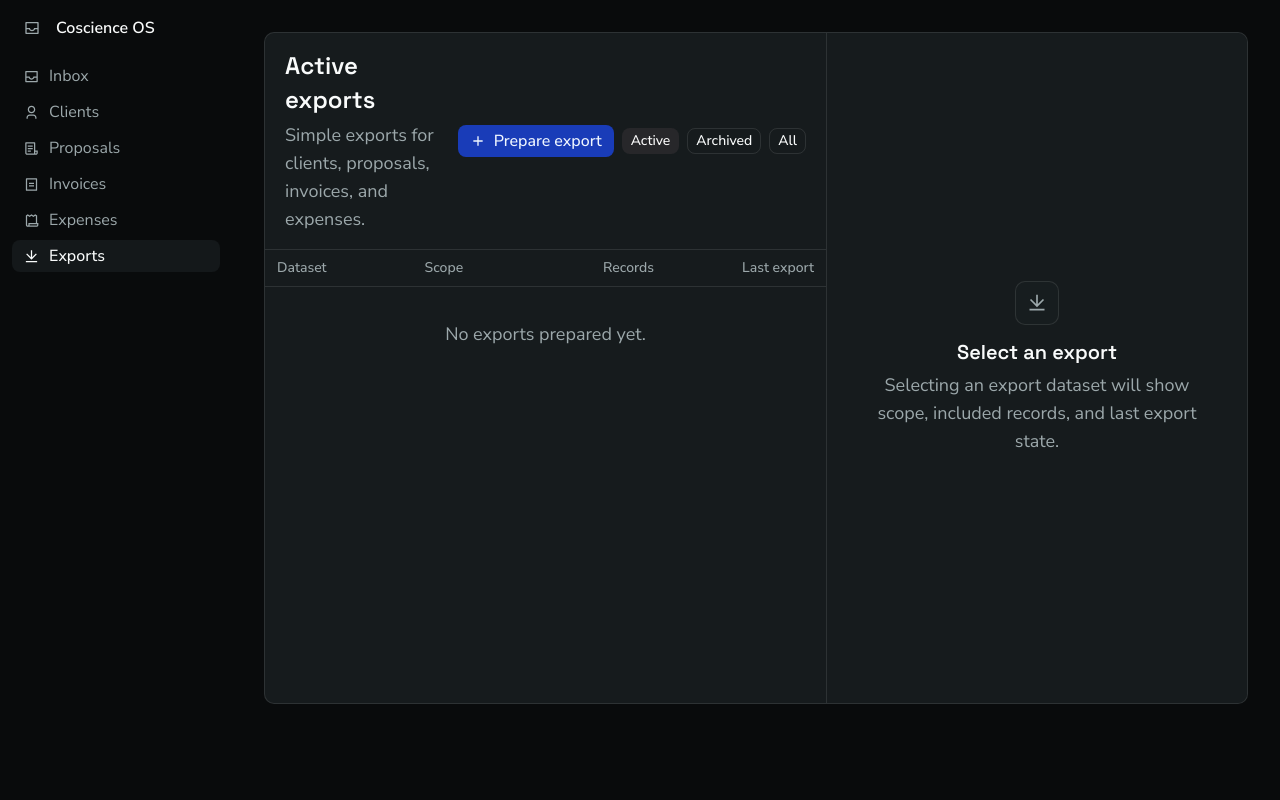
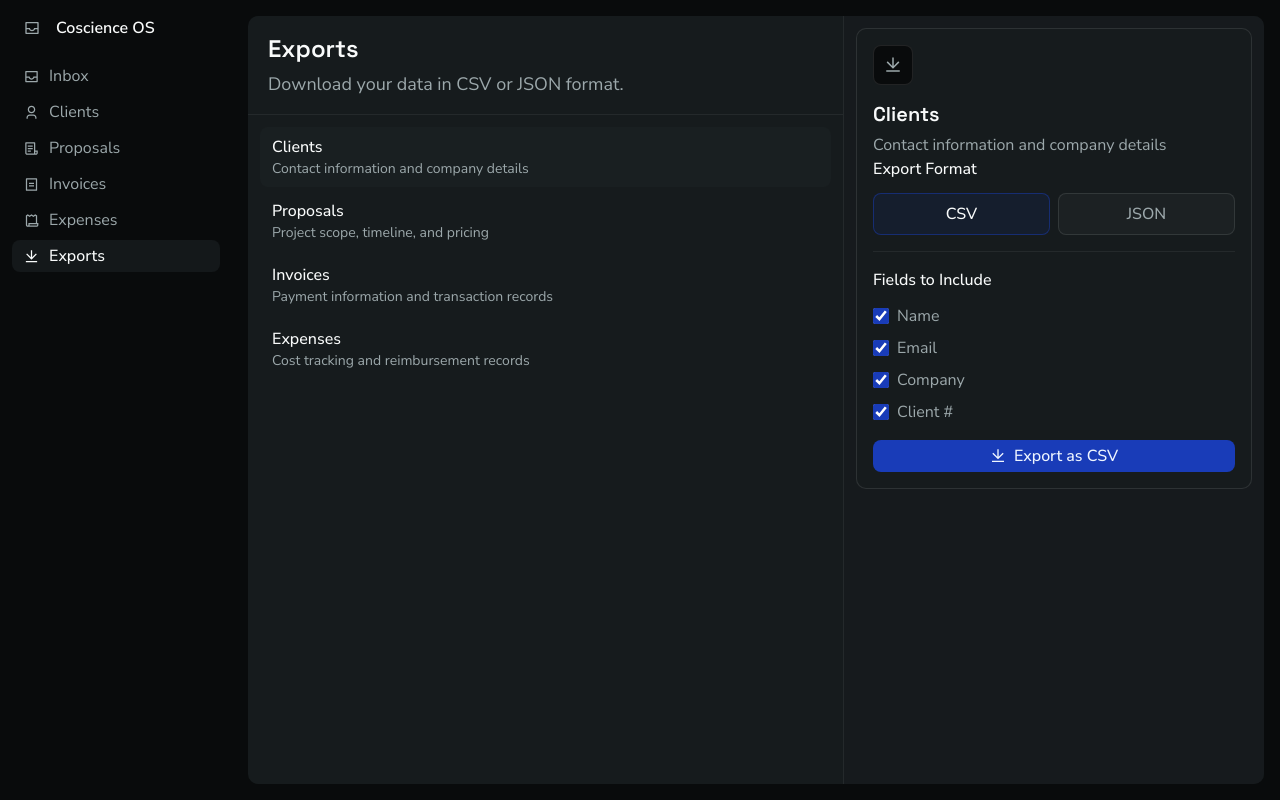
Before and after one commit to n3sty/c-os, a Next.js app: page /exports in a window 1280 px wide. Built offline with nearby package versions, Linux system fonts and the light colour scheme.

Commit message:
feat(exports): add configurable export workspace
Add a dedicated exports screen with dataset selection, format
toggles, and field-level controls for future bookkeeping
downloads.

Refs COS-115, COS-116

```diff
--- a/src/app/exports/page.tsx
+++ b/src/app/exports/page.tsx
@@ -1,26 +1,220 @@
+"use client";
+
 import { RiDownloadLine } from "@remixicon/react";
+import { useState } from "react";
 
 import { AppShell } from "@/components/app/app-shell";
-import { EntityPage } from "@/components/app/entity-page";
+import { Button } from "@/components/ui/button";
+import { Card, CardContent, CardHeader, CardTitle } from "@/components/ui/card";
+import { cn } from "@/lib/utils";
+
+type ExportType = "clients" | "proposals" | "invoices" | "expenses";
+
+type ExportConfig = {
+  type: ExportType;
+  title: string;
+  description: string;
+  recordCount: number;
+};
+
+const EXPORT_TYPES: ExportConfig[] = [
+  {
+    type: "clients",
+    title: "Clients",
+    description: "Contact information and company details",
+    recordCount: 0,
+  },
+  {
+    type: "proposals",
+    title: "Proposals",
+    description: "Project scope, timeline, and pricing",
+    recordCount: 0,
+  },
+  {
+    type: "invoices",
+    title: "Invoices",
+    description: "Payment information and transaction records",
+    recordCount: 0,
+  },
+  {
+    type: "expenses",
+    title: "Expenses",
+    description: "Cost tracking and reimbursement records",
+    recordCount: 0,
+  },
+];
+
+const FORMAT_OPTIONS = [
+  { value: "csv", label: "CSV" },
+  { value: "json", label: "JSON" },
+];
+
+const FIELD_OPTIONS: Record<ExportType, string[]> = {
+  clients: ["Name", "Email", "Company", "Client #"],
+  proposals: ["Title", "Client", "Amount", "Status", "Date"],
+  invoices: ["Number", "Client", "Amount", "Status", "Date"],
+  expenses: ["Category", "Amount", "Date", "Status", "Description"],
+};
 
 export default function ExportsPage() {
+  const [selectedType, setSelectedType] = useState<ExportType>("clients");
+  const [selectedFormat, setSelectedFormat] = useState<string>("csv");
+  const [selectedFields, setSelectedFields] = useState<Set<string>>(
+    new Set(FIELD_OPTIONS[selectedType]),
+  );
+
+  const currentConfig =
+    EXPORT_TYPES.find((e) => e.type === selectedType) ?? EXPORT_TYPES[0];
+  const availableFields = FIELD_OPTIONS[selectedType];
+
+  const toggleField = (field: string) => {
+    setSelectedFields((prev) => {
+      const next = new Set(prev);
+      if (next.has(field)) {
+        next.delete(field);
+      } else {
+        next.add(field);
+      }
+      return next;
+    });
+  };
+
+  const handleTypeSelect = (type: ExportType) => {
+    setSelectedType(type);
+    setSelectedFields(new Set(FIELD_OPTIONS[type]));
+  };
+
+  const handleExport = () => {
+    // Placeholder for export logic
+    console.log({
+      type: selectedType,
+      format: selectedFormat,
+      fields: Array.from(selectedFields),
+    });
+  };
+
   return (
     <AppShell>
-      <EntityPage
-        actionLabel="Prepare export"
-        columns={[
-          { label: "Dataset" },
-          { label: "Scope" },
-          { align: "right", label: "Records", width: "8rem" },
-          { align: "right", label: "Last export", width: "10rem" },
-        ]}
-        description="Simple exports for clients, proposals, invoices, and expenses."
-        detailDescription="Selecting an export dataset will show scope, included records, and last export state."
-        detailTitle="Select an export"
-        emptyLabel="No exports prepared yet."
-        icon={RiDownloadLine}
-        title="Exports"
-      />
+      <div className="px-2 pt-2 pb-2 sm:px-4 sm:pt-4 sm:pb-4">
+        <div className="grid min-h-[calc(100svh-2rem)] overflow-hidden rounded-lg bg-card xl:grid-cols-[minmax(0,1fr)_420px]">
+          <section className="min-w-0 border-border/60 border-r">
+            <div className="flex flex-col gap-3 border-border/60 border-b px-5 py-4 sm:flex-row sm:items-center sm:justify-between">
+              <div className="space-y-1">
+                <h2 className="font-heading text-xl font-semibold">Exports</h2>
+                <p className="text-base text-muted-foreground">
+                  Download your data in CSV or JSON format.
+                </p>
+              </div>
+            </div>
+
+            <div className="overflow-auto p-3">
+              <div className="space-y-1">
+                {EXPORT_TYPES.map((config) => (
+                  <button
+                    className={cn(
+                      "group grid min-h-12 w-full grid-cols-[minmax(0,1fr)_auto] items-center gap-3 rounded-md px-3 py-2 text-left transition-colors",
+                      selectedType === config.type
+                        ? "bg-muted/30"
+                        : "hover:bg-muted/20",
+                    )}
+                    key={config.type}
+                    onClick={() => handleTypeSelect(config.type)}
+                    type="button"
+                  >
+                    <div className="min-w-0">
+                      <p className="truncate font-medium text-foreground">
+                        {config.title}
+                      </p>
+                      <p className="truncate text-xs text-muted-foreground">
+                        {config.description}
+                      </p>
+                    </div>
+                  </button>
+                ))}
+              </div>
+            </div>
+          </section>
+
+          <aside className="hidden min-w-0 overflow-auto bg-card/70 xl:block">
+            <div className="p-3">
+              <Card className="shadow-none">
+                <CardHeader className="space-y-2">
+                  <div className="flex size-10 items-center justify-center rounded-md border bg-background text-muted-foreground">
+                    <RiDownloadLine size={18} />
+                  </div>
+                  <div className="space-y-1">
+                    <CardTitle className="text-lg">
+                      {currentConfig.title}
+                    </CardTitle>
+                    <p className="text-sm leading-6 text-muted-foreground">
+                      {currentConfig.description}
+                    </p>
+                  </div>
+                </CardHeader>
+
+                <CardContent className="space-y-4">
+                  <div className="space-y-3">
+                    <p className="text-sm font-medium text-foreground">
+                      Export Format
+                    </p>
+                    <div className="flex gap-2">
+                      {FORMAT_OPTIONS.map((option) => (
+                        <button
+                          className={cn(
+                            "flex-1 rounded-md border px-3 py-2 text-sm font-medium transition-colors",
+                            selectedFormat === option.value
+                              ? "border-primary/50 bg-primary/10 text-foreground"
+                              : "border-border bg-muted/50 text-muted-foreground hover:bg-muted/70",
+                          )}
+                          key={option.value}
+                          onClick={() => setSelectedFormat(option.value)}
+                          type="button"
+                        >
+                          {option.label}
+                        </button>
+                      ))}
+                    </div>
+                  </div>
+
+                  <div className="space-y-3 border-border/60 border-t pt-4">
+                    <p className="text-sm font-medium text-foreground">
+                      Fields to Include
+                    </p>
+                    <div className="space-y-2">
+                      {availableFields.map((field) => (
+                        <label
+                          className="flex items-center gap-2 cursor-pointer"
+                          key={field}
+                        >
+                          <input
+                            checked={selectedFields.has(field)}
+                            className="size-4 rounded border-border bg-muted accent-primary"
+                            onChange={() => toggleField(field)}
+                            type="checkbox"
+                          />
+                          <span className="text-sm text-muted-foreground hover:text-foreground">
+                            {field}
+                          </span>
+                        </label>
+                      ))}
+                    </div>
+                  </div>
+
+                  <Button
+                    className="w-full"
+                    onClick={handleExport}
+                    size="sm"
+                    type="button"
+                  >
+                    <RiDownloadLine />
+                    Export as {selectedFormat.toUpperCase()}
+                  </Button>
+                </CardContent>
+              </Card>
+            </div>
+          </aside>
+        </div>
+      </div>
     </AppShell>
   );
 }
```
